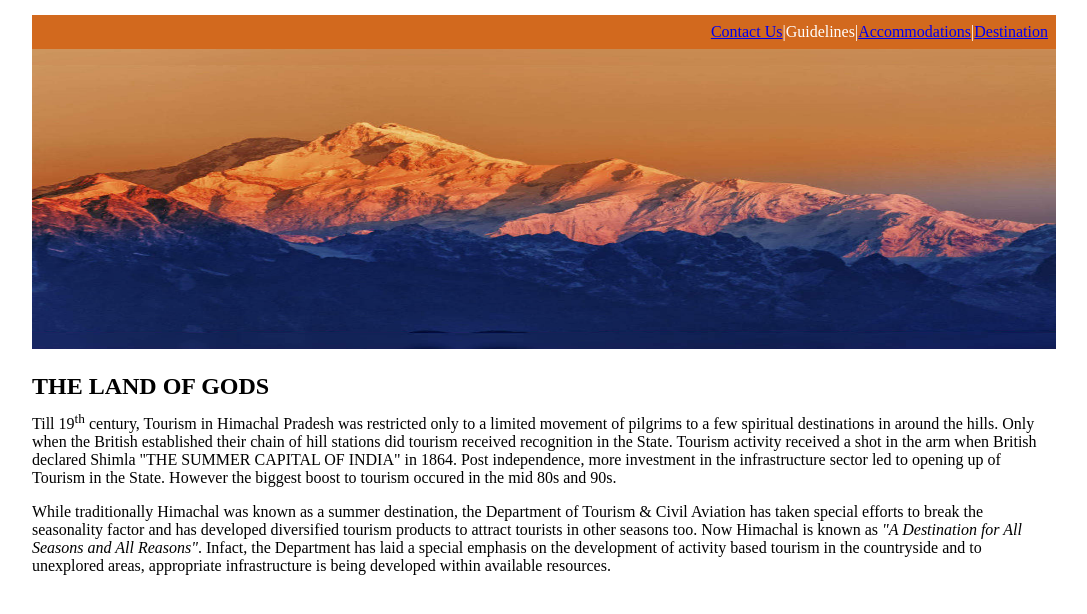
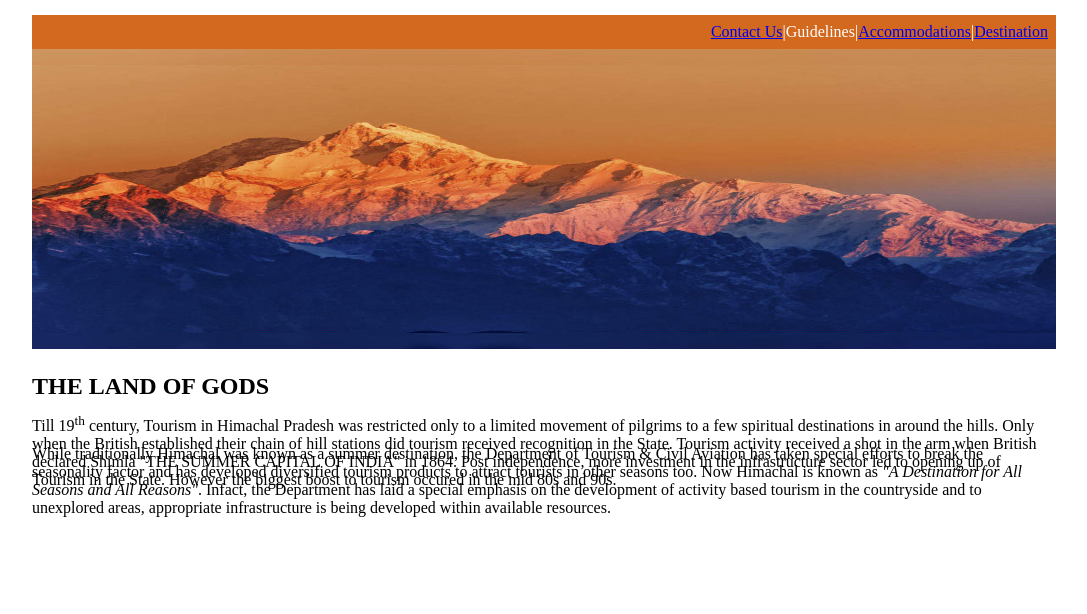
Before and after one commit to Devika0901/3C03CS, a plain HTML site: page assign.html in a window 1280 px wide. Shown: the part 88-702 px from the top of the page, without its empty margins (96-1183 px from the left). Drawn offline with Linux system fonts and the light colour scheme.

Commit message:
Update mystyle.css

```diff
--- a/mystyle.css
+++ b/mystyle.css
@@ -30,9 +30,9 @@ width:100%;
 }
 
 h2{
-height:18px
+height:20px
 }
 
 p{
-font-size:16px;
+height:16px;
 }
```
